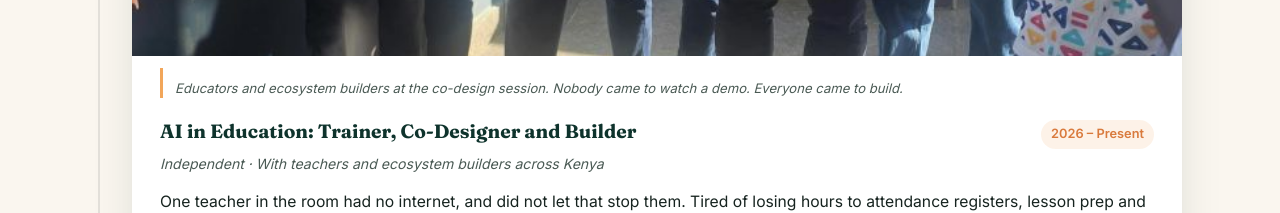
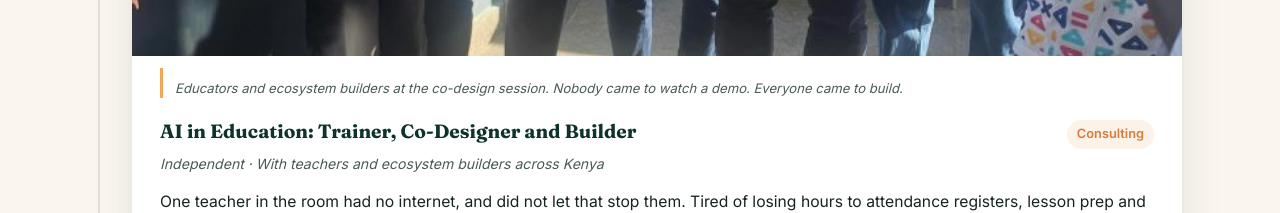
Before and after one commit to atindahhillary/my-profile-, a plain HTML site: page experience.html in a window 1280 px wide. Shown: the part 1040-1253 px from the top of the page. Drawn offline with Linux system fonts and the light colour scheme.

Commit message:
Show AI in Education as consulting instead of dates
Co-Authored-By: Claude Opus 5.5 <noreply@anthropic.com>

```diff
--- a/experience.html
+++ b/experience.html
@@ -107,7 +107,7 @@
             </figure>
             <div class="tl-head">
               <h2>AI in Education: Trainer, Co-Designer and Builder</h2>
-              <span class="tl-date">2026 &ndash; Present</span>
+              <span class="tl-date">Consulting</span>
             </div>
             <p class="tl-org">Independent &middot; With teachers and ecosystem builders across Kenya</p>
             <p class="tl-story">One teacher in the room had no internet, and did not let that stop them. Tired of losing hours to attendance registers, lesson prep and marking, they built an offline Excel tool that fixes all three. No vendor, no app, no signal. Just a teacher who knew the problem better than anyone selling a solution ever could.</p>
```
